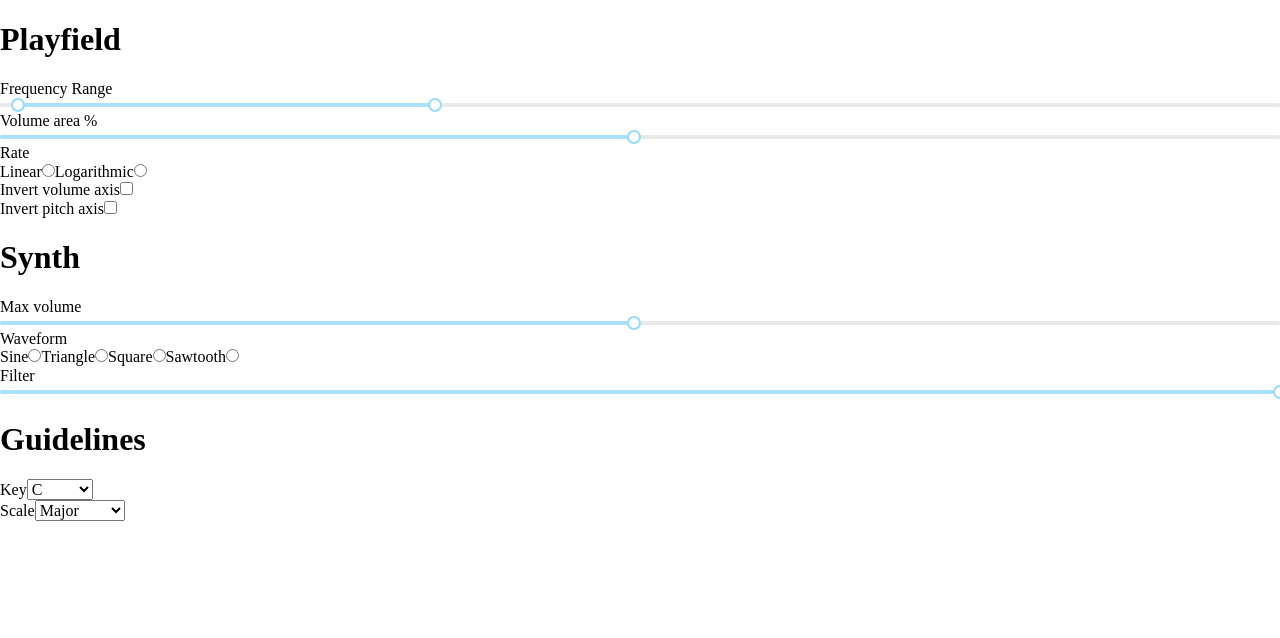
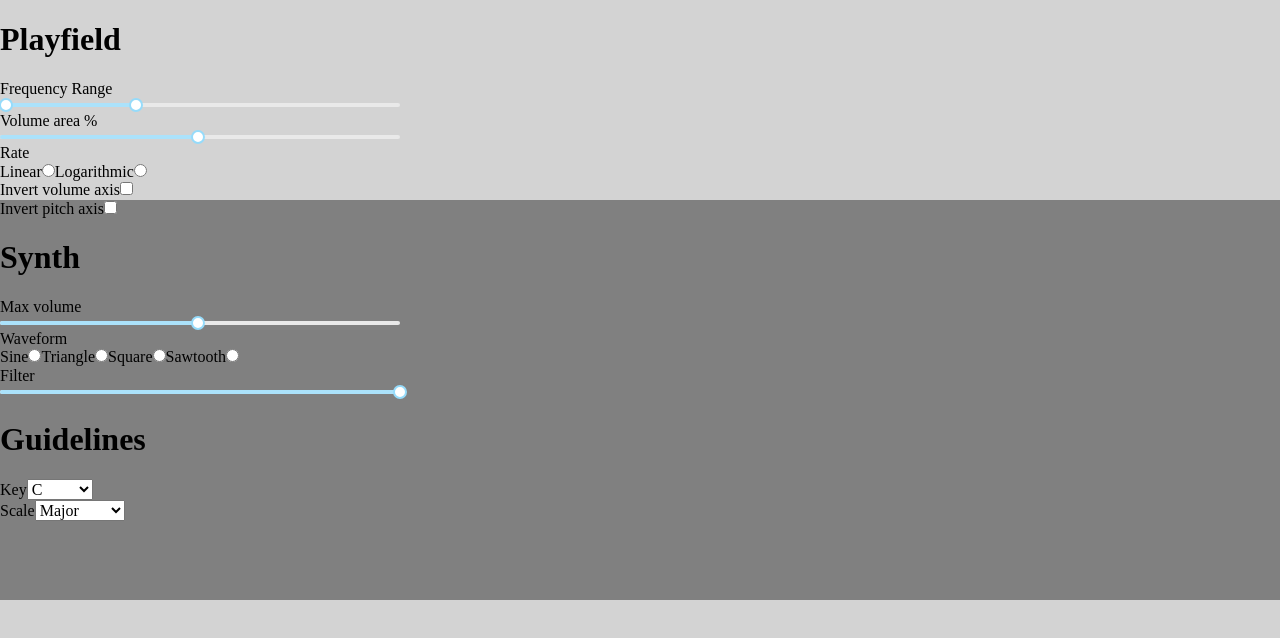
Before and after one commit to JustusFT/react-theremin, a React (Create React App) app: page / in a window 1280 px wide. Shown: the top 638 px of the page. Built offline with nearby package versions, Linux system fonts and the light colour scheme.

Commit message:
Add playfield layout

```diff
--- a/src/App.js
+++ b/src/App.js
@@ -1,11 +1,20 @@
 import React, { Component } from 'react';
 import Options from './Options';
+import PlayField from './PlayField';
+
+const mockOptions = {
+  volumeArea: 50
+  //range: [80, 1440],
+  //key: 'C',
+  //scale: 'major'
+};
 
 class App extends Component {
   render() {
     return (
       <div>
         <Options />
+        <PlayField options={mockOptions} />
       </div>
     );
   }
--- /dev/null
+++ b/src/Options.css
@@ -0,0 +1,7 @@
+.Options {
+  width: 400px;
+  position: absolute;
+  top: 0;
+  left: 0;
+  bottom: 0;
+}
--- a/src/Options.js
+++ b/src/Options.js
@@ -1,10 +1,11 @@
 import React from 'react';
 import Slider, { Range } from 'rc-slider';
+import './Options.css';
 import 'rc-slider/assets/index.css';
 
 function Options() {
   return (
-    <div>
+    <div className="Options">
       <h1>Playfield</h1>
       <div>
         Frequency Range
--- /dev/null
+++ b/src/PlayField.css
@@ -0,0 +1,6 @@
+.PlayField {
+  height: 100vh;
+  background-color: lightgray;
+  display: flex;
+  align-items: center;
+}
--- /dev/null
+++ b/src/PlayField.js
@@ -0,0 +1,13 @@
+import React from 'react';
+import VolumeField from './VolumeField';
+import './PlayField.css';
+
+function PlayField({ options }) {
+  return (
+    <div className="PlayField">
+      <VolumeField height={options.volumeArea} />
+    </div>
+  );
+}
+
+export default PlayField;
--- /dev/null
+++ b/src/VolumeField.css
@@ -0,0 +1,4 @@
+.VolumeField {
+  background-color: gray;
+  width: 100%;
+}
--- /dev/null
+++ b/src/VolumeField.js
@@ -0,0 +1,15 @@
+import React from 'react';
+import './VolumeField.css';
+
+function VolumeField({ height }) {
+  return (
+    <div
+      className="VolumeField"
+      style={{
+        height: `${height}vh`
+      }}
+    />
+  );
+}
+
+export default VolumeField;
```
